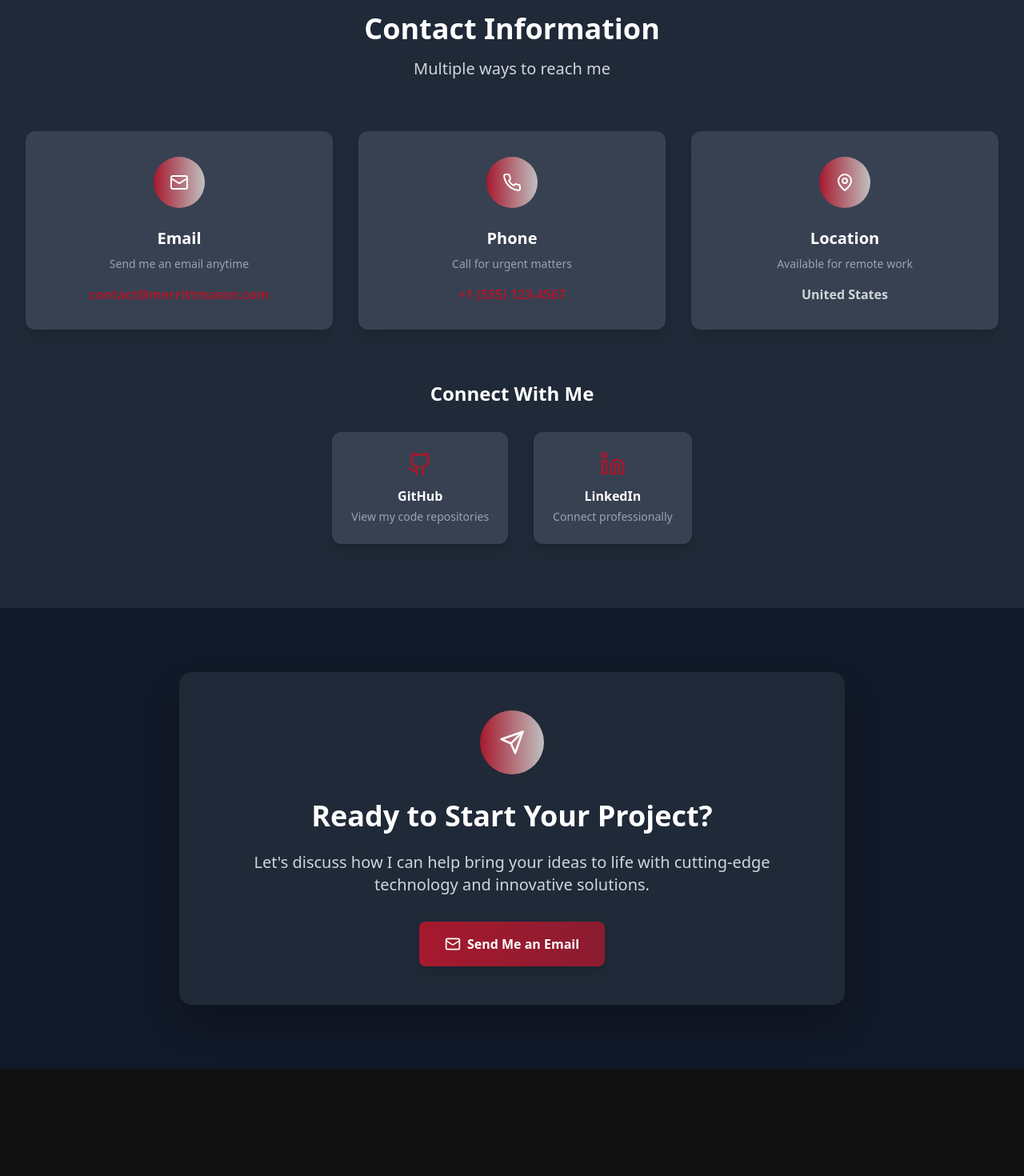
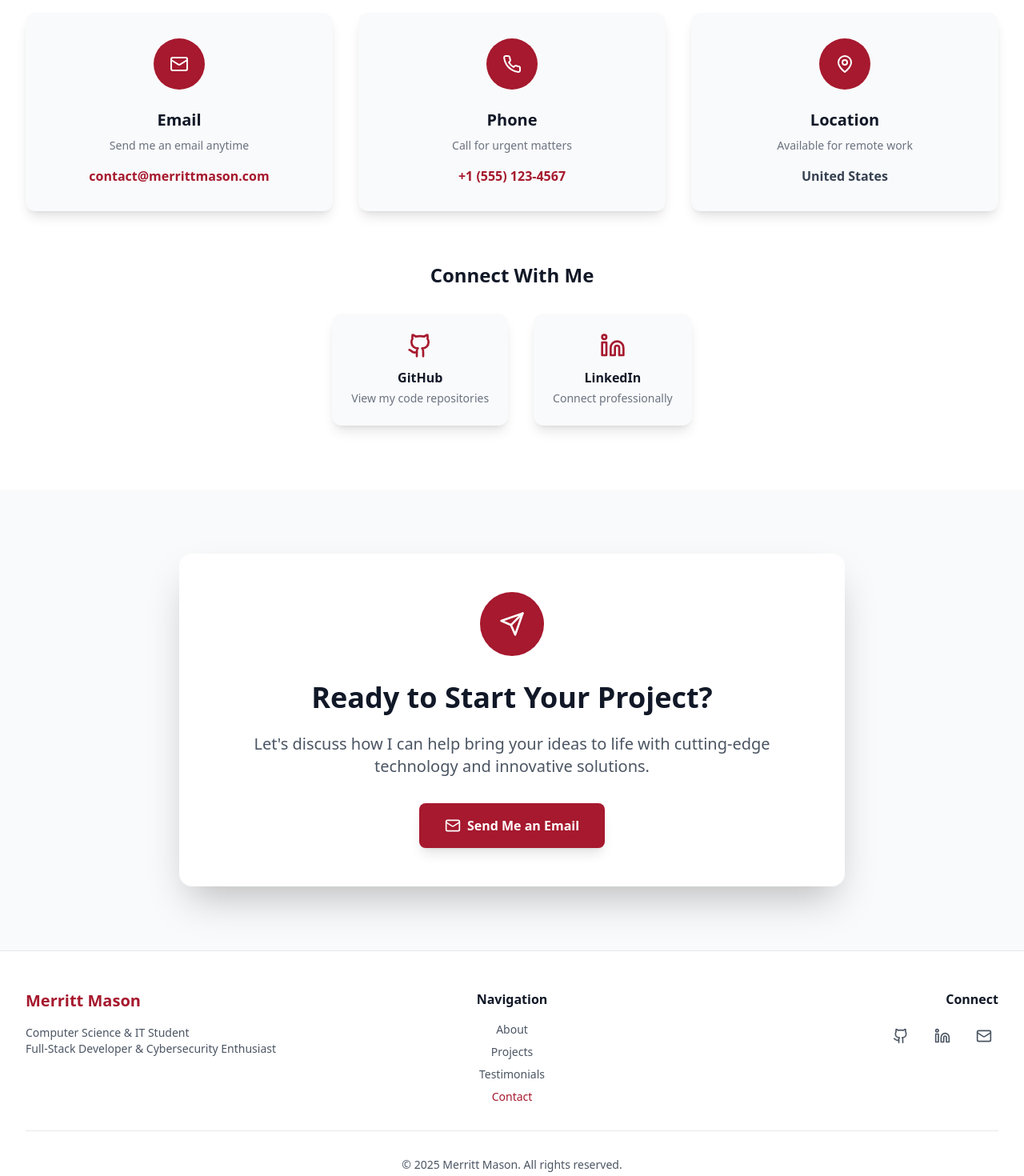
Before and after one commit to merrittcmason/merrittmason.com, a React (Vite) app: page /contact in a window 1280 px wide. Shown: the part 500-1970 px from the top of the page at 80% size. Before the commit the page ends 1836 px from the top, so only its background shows below. Built offline with nearby package versions, Linux system fonts and the light colour scheme.

Commit message:
Update Portfolio Color Theme and Design

```diff
--- a/src/App.tsx
+++ b/src/App.tsx
@@ -2,6 +2,7 @@
 import { BrowserRouter as Router, Routes, Route } from 'react-router-dom';
 import { Analytics } from "@vercel/analytics/react";
 import { Navigation } from './components/Navigation';
+import { Footer } from './components/Footer';
 import { About } from './pages/About';
 import { Projects } from './pages/Projects';
 import { Testimonials } from './pages/Testimonials';
@@ -22,6 +23,7 @@
               <Route path="/contact" element={<Contact />} />
             </Routes>
           </main>
+          <Footer />
           <Analytics />
         </div>
       </Router>
--- /dev/null
+++ b/src/components/Footer.tsx
@@ -0,0 +1,121 @@
+import React from 'react';
+import { Link, useLocation } from 'react-router-dom';
+import { Github, Linkedin, Mail } from 'lucide-react';
+import { useTheme } from '../context/ThemeContext';
+
+export const Footer: React.FC = () => {
+  const { isDarkMode } = useTheme();
+  const location = useLocation();
+
+  const navItems = [
+    { path: '/', label: 'About' },
+    { path: '/projects', label: 'Projects' },
+    { path: '/testimonials', label: 'Testimonials' },
+    { path: '/contact', label: 'Contact' },
+  ];
+
+  const socialLinks = [
+    {
+      icon: <Github size={20} />,
+      href: "https://github.com/merrittcmason",
+      label: "GitHub"
+    },
+    {
+      icon: <Linkedin size={20} />,
+      href: "https://linkedin.com/in/merrittcmason",
+      label: "LinkedIn"
+    },
+    {
+      icon: <Mail size={20} />,
+      href: "mailto:contact@merrittmason.com",
+      label: "Email"
+    }
+  ];
+
+  return (
+    <footer className={`border-t transition-colors duration-300 ${
+      isDarkMode
+        ? 'bg-black border-gray-800'
+        : 'bg-white border-gray-200'
+    }`}>
+      <div className="max-w-7xl mx-auto px-4 sm:px-6 lg:px-8 py-12">
+        <div className="grid grid-cols-1 md:grid-cols-3 gap-8">
+          {/* Brand */}
+          <div className="text-center md:text-left">
+            <h3 className={`text-xl font-bold text-crimson mb-4`}>
+              Merritt Mason
+            </h3>
+            <p className={`text-sm ${
+              isDarkMode ? 'text-gray-400' : 'text-gray-600'
+            }`}>
+              Computer Science & IT Student<br />
+              Full-Stack Developer & Cybersecurity Enthusiast
+            </p>
+          </div>
+
+          {/* Navigation */}
+          <div className="text-center">
+            <h4 className={`font-semibold mb-4 ${
+              isDarkMode ? 'text-white' : 'text-gray-900'
+            }`}>
+              Navigation
+            </h4>
+            <div className="space-y-2">
+              {navItems.map((item) => (
+                <Link
+                  key={item.path}
+                  to={item.path}
+                  className={`block text-sm transition-colors ${
+                    location.pathname === item.path
+                      ? 'text-crimson'
+                      : isDarkMode
+                        ? 'text-gray-400 hover:text-white'
+                        : 'text-gray-600 hover:text-gray-900'
+                  }`}
+                >
+                  {item.label}
+                </Link>
+              ))}
+            </div>
+          </div>
+
+          {/* Social Links */}
+          <div className="text-center md:text-right">
+            <h4 className={`font-semibold mb-4 ${
+              isDarkMode ? 'text-white' : 'text-gray-900'
+            }`}>
+              Connect
+            </h4>
+            <div className="flex justify-center md:justify-end space-x-4">
+              {socialLinks.map((link, index) => (
+                <a
+                  key={index}
+                  href={link.href}
+                  target="_blank"
+                  rel="noopener noreferrer"
+                  className={`p-2 rounded-lg transition-colors ${
+                    isDarkMode
+                      ? 'text-gray-400 hover:text-white hover:bg-gray-900'
+                      : 'text-gray-600 hover:text-gray-900 hover:bg-gray-100'
+                  }`}
+                  aria-label={link.label}
+                >
+                  {link.icon}
+                </a>
+              ))}
+            </div>
+          </div>
+        </div>
+
+        {/* Copyright */}
+        <div className={`mt-8 pt-8 border-t text-center text-sm ${
+          isDarkMode
+            ? 'border-gray-800 text-gray-400'
+            : 'border-gray-200 text-gray-600'
+        }`}>
+          <p>&copy; {new Date().getFullYear()} Merritt Mason. All rights reserved.</p>
+        </div>
+      </div>
+    </footer>
+  );
+};
--- a/src/components/Navigation.tsx
+++ b/src/components/Navigation.tsx
@@ -24,7 +24,7 @@
       animate={{ y: 0 }}
       className={`fixed w-full z-50 backdrop-blur-md border-b transition-all duration-300 ${
         isDarkMode
-          ? 'bg-gray-900/90 border-gray-700'
+          ? 'bg-black/90 border-gray-800'
           : 'bg-white/90 border-gray-200'
       }`}
     >
@@ -35,7 +35,7 @@
             whileHover={{ scale: 1.05 }}
           >
             <Link to="/">
-              <h1 className={`text-xl font-bold bg-gradient-to-r from-crimson to-silver bg-clip-text text-transparent`}>
+              <h1 className={`text-xl font-bold text-crimson`}>
                 Merritt Mason
               </h1>
             </Link>
@@ -51,7 +51,7 @@
                   isActive(item.path)
                     ? 'text-crimson'
                     : isDarkMode
-                      ? 'text-gray-300 hover:text-white'
+                      ? 'text-gray-400 hover:text-white'
                       : 'text-gray-600 hover:text-gray-900'
                 }`}
               >
@@ -72,7 +72,7 @@
               onClick={toggleTheme}
               className={`p-2 rounded-lg transition-colors ${
                 isDarkMode
-                  ? 'text-gray-300 hover:text-white hover:bg-gray-800'
+                  ? 'text-gray-400 hover:text-white hover:bg-gray-900'
                   : 'text-gray-600 hover:text-gray-900 hover:bg-gray-100'
               }`}
             >
@@ -88,7 +88,7 @@
               onClick={toggleTheme}
               className={`p-2 rounded-lg ${
                 isDarkMode
-                  ? 'text-gray-300 hover:text-white'
+                  ? 'text-gray-400 hover:text-white'
                   : 'text-gray-600 hover:text-gray-900'
               }`}
             >
@@ -100,7 +100,7 @@
               onClick={() => setIsMenuOpen(!isMenuOpen)}
               className={`p-2 rounded-lg ${
                 isDarkMode
-                  ? 'text-gray-300 hover:text-white'
+                  ? 'text-gray-400 hover:text-white'
                   : 'text-gray-600 hover:text-gray-900'
               }`}
             >
@@ -120,7 +120,7 @@
             className="md:hidden"
           >
             <div className={`px-2 pt-2 pb-3 space-y-1 ${
-              isDarkMode ? 'bg-gray-900/95' : 'bg-white/95'
+              isDarkMode ? 'bg-black/95' : 'bg-white/95'
             }`}>
               {navItems.map((item) => (
                 <Link
@@ -131,7 +131,7 @@
                     isActive(item.path)
                       ? 'text-crimson bg-crimson/10'
                       : isDarkMode
-                        ? 'text-gray-300 hover:text-white hover:bg-gray-800'
+                        ? 'text-gray-400 hover:text-white hover:bg-gray-900'
                         : 'text-gray-600 hover:text-gray-900 hover:bg-gray-100'
                   }`}
                 >
--- a/src/context/ThemeContext.tsx
+++ b/src/context/ThemeContext.tsx
@@ -18,7 +18,7 @@
 export const ThemeProvider: React.FC<{ children: React.ReactNode }> = ({ children }) => {
   const [isDarkMode, setIsDarkMode] = useState(() => {
     const saved = localStorage.getItem('theme');
-    return saved ? JSON.parse(saved) : true;
+    return saved ? JSON.parse(saved) : false;
   });
 
   useEffect(() => {
--- a/src/pages/Contact.tsx
+++ b/src/pages/Contact.tsx
@@ -46,7 +46,7 @@
   ];
 
   return (
-    <div className={`min-h-screen pt-16 ${isDarkMode ? 'bg-gray-900' : 'bg-gray-50'}`}>
+    <div className={`min-h-screen pt-16 ${isDarkMode ? 'bg-black' : 'bg-gray-50'}`}>
       {/* Header */}
       <section className="py-20">
         <div className="max-w-7xl mx-auto px-4 sm:px-6 lg:px-8">
@@ -69,22 +69,8 @@
       </section>
 
       {/* Contact Information */}
-      <section className={`py-20 ${isDarkMode ? 'bg-gray-800' : 'bg-white'}`}>
+      <section className={`py-20 ${isDarkMode ? 'bg-gray-900' : 'bg-white'}`}>
         <div className="max-w-7xl mx-auto px-4 sm:px-6 lg:px-8">
-          <motion.div
-            initial={{ opacity: 0, y: 50 }}
-            whileInView={{ opacity: 1, y: 0 }}
-            transition={{ duration: 0.8 }}
-            viewport={{ once: true }}
-            className="text-center mb-16"
-          >
-            <h2 className={`text-4xl font-bold mb-4 ${isDarkMode ? 'text-white' : 'text-gray-900'}`}>
-              Contact Information
-            </h2>
-            <p className={`text-xl ${isDarkMode ? 'text-gray-300' : 'text-gray-600'}`}>
-              Multiple ways to reach me
-            </p>
-          </motion.div>
 
           <div className="grid grid-cols-1 md:grid-cols-3 gap-8 mb-16">
             {contactInfo.map((info, index) => (
@@ -96,10 +82,10 @@
                 viewport={{ once: true }}
                 whileHover={{ y: -5 }}
                 className={`p-8 rounded-xl shadow-lg text-center transition-all duration-300 ${
-                  isDarkMode ? 'bg-gray-700 hover:bg-gray-600' : 'bg-gray-50 hover:bg-white'
+                  isDarkMode ? 'bg-gray-800 hover:bg-gray-700' : 'bg-gray-50 hover:bg-white'
                 }`}
               >
-                <div className="inline-flex items-center justify-center w-16 h-16 bg-gradient-to-r from-crimson to-silver rounded-full text-white mb-6">
+                <div className="inline-flex items-center justify-center w-16 h-16 bg-crimson rounded-full text-white mb-6">
                   {info.icon}
                 </div>
 
@@ -149,7 +135,7 @@
                   whileHover={{ scale: 1.1, y: -5 }}
                   whileTap={{ scale: 0.95 }}
                   className={`group p-6 rounded-xl shadow-lg transition-all duration-300 ${
-                    isDarkMode ? 'bg-gray-700 hover:bg-gray-600' : 'bg-gray-50 hover:bg-white'
+                    isDarkMode ? 'bg-gray-800 hover:bg-gray-700' : 'bg-gray-50 hover:bg-white'
                   }`}
                 >
                   <div className="flex flex-col items-center">
@@ -171,7 +157,7 @@
       </section>
 
       {/* Call to Action */}
-      <section className={`py-20 ${isDarkMode ? 'bg-gray-900' : 'bg-gray-50'}`}>
+      <section className={`py-20 ${isDarkMode ? 'bg-black' : 'bg-gray-50'}`}>
         <div className="max-w-4xl mx-auto px-4 sm:px-6 lg:px-8 text-center">
           <motion.div
             initial={{ opacity: 0, y: 50 }}
@@ -179,7 +165,7 @@
             transition={{ duration: 0.8 }}
             viewport={{ once: true }}
             className={`p-12 rounded-2xl shadow-2xl ${
-              isDarkMode ? 'bg-gray-800' : 'bg-white'
+              isDarkMode ? 'bg-gray-900' : 'bg-white'
             }`}
           >
             <motion.div
@@ -188,6 +174,7 @@
               transition={{ duration: 0.8, delay: 0.2 }}
               viewport={{ once: true }}
               className="inline-flex items-center justify-center w-20 h-20 bg-gradient-to-r from-crimson to-silver rounded-full text-white mb-8"
+              className="inline-flex items-center justify-center w-20 h-20 bg-crimson rounded-full text-white mb-8"
             >
               <Send size={32} />
             </motion.div>
@@ -205,7 +192,7 @@
               href="mailto:contact@merrittmason.com"
               whileHover={{ scale: 1.05, y: -2 }}
               whileTap={{ scale: 0.95 }}
-              className="inline-flex items-center px-8 py-4 bg-gradient-to-r from-crimson to-crimson/80 text-white font-semibold rounded-lg shadow-lg hover:shadow-xl transition-all duration-300"
+              className="inline-flex items-center px-8 py-4 bg-crimson text-white font-semibold rounded-lg shadow-lg hover:shadow-xl transition-all duration-300"
             >
               <Mail size={20} className="mr-2" />
               Send Me an Email
--- a/src/pages/Testimonials.tsx
+++ b/src/pages/Testimonials.tsx
@@ -131,7 +131,7 @@
   };
 
   return (
-    <div className={`min-h-screen pt-16 ${isDarkMode ? 'bg-gray-900' : 'bg-gray-50'}`}>
+    <div className={`min-h-screen pt-16 ${isDarkMode ? 'bg-black' : 'bg-gray-50'}`}>
       {/* Header */}
       <section className="py-20">
         <div className="max-w-7xl mx-auto px-4 sm:px-6 lg:px-8">
@@ -152,7 +152,7 @@
       </section>
 
       {/* Testimonials Grid */}
-      <section className={`py-20 ${isDarkMode ? 'bg-gray-800' : 'bg-white'}`}>
+      <section className={`py-20 ${isDarkMode ? 'bg-gray-900' : 'bg-white'}`}>
         <div className="max-w-7xl mx-auto px-4 sm:px-6 lg:px-8">
           <div className="grid grid-cols-1 md:grid-cols-2 lg:grid-cols-3 gap-8">
             {testimonials.map((testimonial, index) => (
@@ -164,11 +164,11 @@
                 viewport={{ once: true }}
                 whileHover={{ y: -5 }}
                 className={`p-6 rounded-xl shadow-lg transition-all duration-300 ${
-                  isDarkMode ? 'bg-gray-700 hover:bg-gray-600' : 'bg-gray-50 hover:bg-white'
+                 isDarkMode ? 'bg-gray-800 hover:bg-gray-700' : 'bg-gray-50 hover:bg-white'
                 }`}
               >
                 <div className="flex items-center mb-4">
-                  <div className="w-12 h-12 bg-gradient-to-r from-crimson to-silver rounded-full flex items-center justify-center text-white font-bold mr-4">
+                 <div className="w-12 h-12 bg-crimson rounded-full flex items-center justify-center text-white font-bold mr-4">
                     <User size={20} />
                   </div>
                   <div>
@@ -189,10 +189,6 @@
                   </div>
                 </div>
 
-                <div className="flex mb-3">
-                  {renderStars(testimonial.rating)}
-                </div>
-
                 <p className={`mb-4 ${isDarkMode ? 'text-gray-300' : 'text-gray-600'}`}>
                   "{testimonial.testimonial}"
                 </p>
@@ -211,7 +207,7 @@
       </section>
 
       {/* Write a Review Form */}
-      <section className={`py-20 ${isDarkMode ? 'bg-gray-900' : 'bg-gray-50'}`}>
+      <section className={`py-20 ${isDarkMode ? 'bg-black' : 'bg-gray-50'}`}>
         <div className="max-w-4xl mx-auto px-4 sm:px-6 lg:px-8">
           <motion.div
             initial={{ opacity: 0, y: 50 }}
@@ -234,7 +230,7 @@
             transition={{ duration: 0.8, delay: 0.2 }}
             viewport={{ once: true }}
             className={`p-8 rounded-xl shadow-lg ${
-              isDarkMode ? 'bg-gray-800' : 'bg-white'
+              isDarkMode ? 'bg-gray-900' : 'bg-white'
             }`}
           >
             {showSuccess && (
@@ -263,7 +259,7 @@
                     errors.name
                       ? 'border-red-500 focus:border-red-500'
                       : isDarkMode
-                        ? 'border-gray-600 bg-gray-700 text-white focus:border-crimson'
+                        ? 'border-gray-700 bg-gray-800 text-white focus:border-crimson'
                         : 'border-gray-300 bg-white text-gray-900 focus:border-crimson'
                   } focus:outline-none focus:ring-2 focus:ring-crimson/20`}
                   placeholder="Your full name"
@@ -288,7 +284,7 @@
                     errors.website
                       ? 'border-red-500 focus:border-red-500'
                       : isDarkMode
-                        ? 'border-gray-600 bg-gray-700 text-white focus:border-crimson'
+                       ? 'border-gray-700 bg-gray-800 text-white focus:border-crimson'
                         : 'border-gray-300 bg-white text-gray-900 focus:border-crimson'
                   } focus:outline-none focus:ring-2 focus:ring-crimson/20`}
                   placeholder="https://yourwebsite.com"
@@ -314,7 +310,7 @@
                     errors.testimonial
                       ? 'border-red-500 focus:border-red-500'
                       : isDarkMode
-                        ? 'border-gray-600 bg-gray-700 text-white focus:border-crimson'
+                       ? 'border-gray-700 bg-gray-800 text-white focus:border-crimson'
                         : 'border-gray-300 bg-white text-gray-900 focus:border-crimson'
                   } focus:outline-none focus:ring-2 focus:ring-crimson/20`}
                   placeholder="Share your experience working with me..."
@@ -328,7 +324,7 @@
                 type="submit"
                 whileHover={{ scale: 1.02 }}
                 whileTap={{ scale: 0.98 }}
-                className="w-full px-8 py-4 bg-gradient-to-r from-crimson to-crimson/80 text-white font-semibold rounded-lg shadow-lg hover:shadow-xl transition-all duration-300 flex items-center justify-center"
+                className="w-full px-8 py-4 bg-crimson text-white font-semibold rounded-lg shadow-lg hover:shadow-xl transition-all duration-300 flex items-center justify-center"
               >
                 <MessageSquare size={20} className="mr-2" />
                 Submit Review
```
Also changed, not shown: src/pages/About.tsx (+12 -17 lines), src/pages/Projects.tsx (+16 -14 lines).
